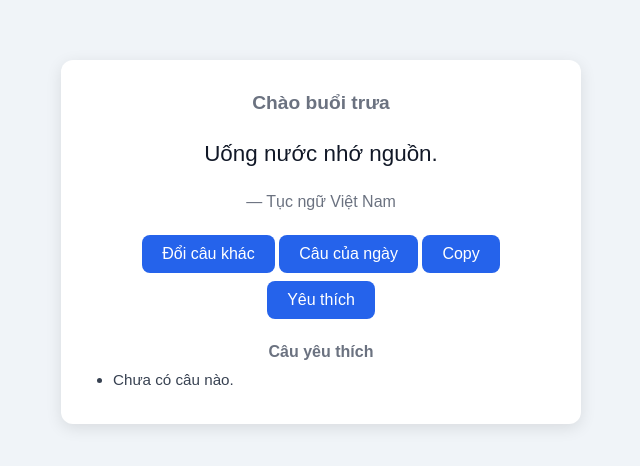
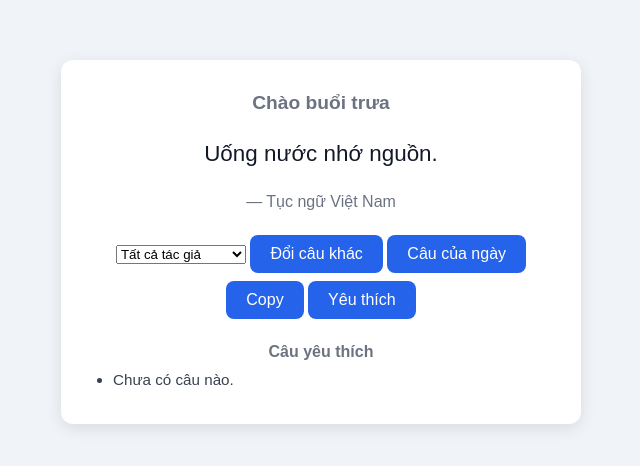
Before and after one commit to nvanbao/daily-quote-app, a plain HTML site: page index.html in a window 1280 px wide. Shown: the part 158-624 px from the top of the page, without its empty margins (319-959 px from the left). Drawn offline with Linux system fonts and the light colour scheme.

Commit message:
feat: filter quotes by author

```diff
--- a/index.html
+++ b/index.html
@@ -11,6 +11,9 @@
     <h1 id="greeting">Daily Quote</h1>
     <p id="quote">Đang tải...</p>
     <p id="author"></p>
+    <select id="author-filter">
+    <option value="">Tất cả tác giả</option>
+    </select>
     <button id="new-quote">Đổi câu khác</button>
     <button id="daily">Câu của ngày</button>
     <button id="copy">Copy</button>
--- a/script.js
+++ b/script.js
@@ -18,6 +18,7 @@ const authorEl = document.getElementById("author");
 
 let lastIndex = -1;
 let currentQuote = null;
+let selectedAuthor = "";
 
 function displayQuote(quote) {
     currentQuote = quote;
@@ -25,14 +26,18 @@ function displayQuote(quote) {
     authorEl.textContent = "— " + quote.author;
 }
 
+function getPool() {
+    return selectedAuthor ? quotes.filter((q) => q.author === selectedAuthor) : quotes;
+}
+
 function showRandomQuote() {
+    const pool = getPool();
     let quote;
     do {
-        quote = quotes[Math.floor(Math.random() * quotes.length)];
-    } while (quote === currentQuote);
+        quote = pool[Math.floor(Math.random() * pool.length)];
+    } while (pool.length > 1 && quote === currentQuote);
     displayQuote(quote);
 }
-
 showRandomQuote();
 
 document.getElementById("new-quote").addEventListener("click", showRandomQuote);
@@ -127,3 +132,18 @@ function getQuoteOfDay() {
 document.getElementById("daily").addEventListener("click", () => {
     displayQuote(getQuoteOfDay());
 });
+
+const authorFilter = document.getElementById("author-filter");
+
+const authors = [...new Set(quotes.map((q) => q.author))];
+authors.forEach((name) => {
+    const option = document.createElement("option");
+    option.value = name;
+    option.textContent = name;
+    authorFilter.appendChild(option);
+});
+
+authorFilter.addEventListener("change", () => {
+    selectedAuthor = authorFilter.value;
+    showRandomQuote();
+});
```
